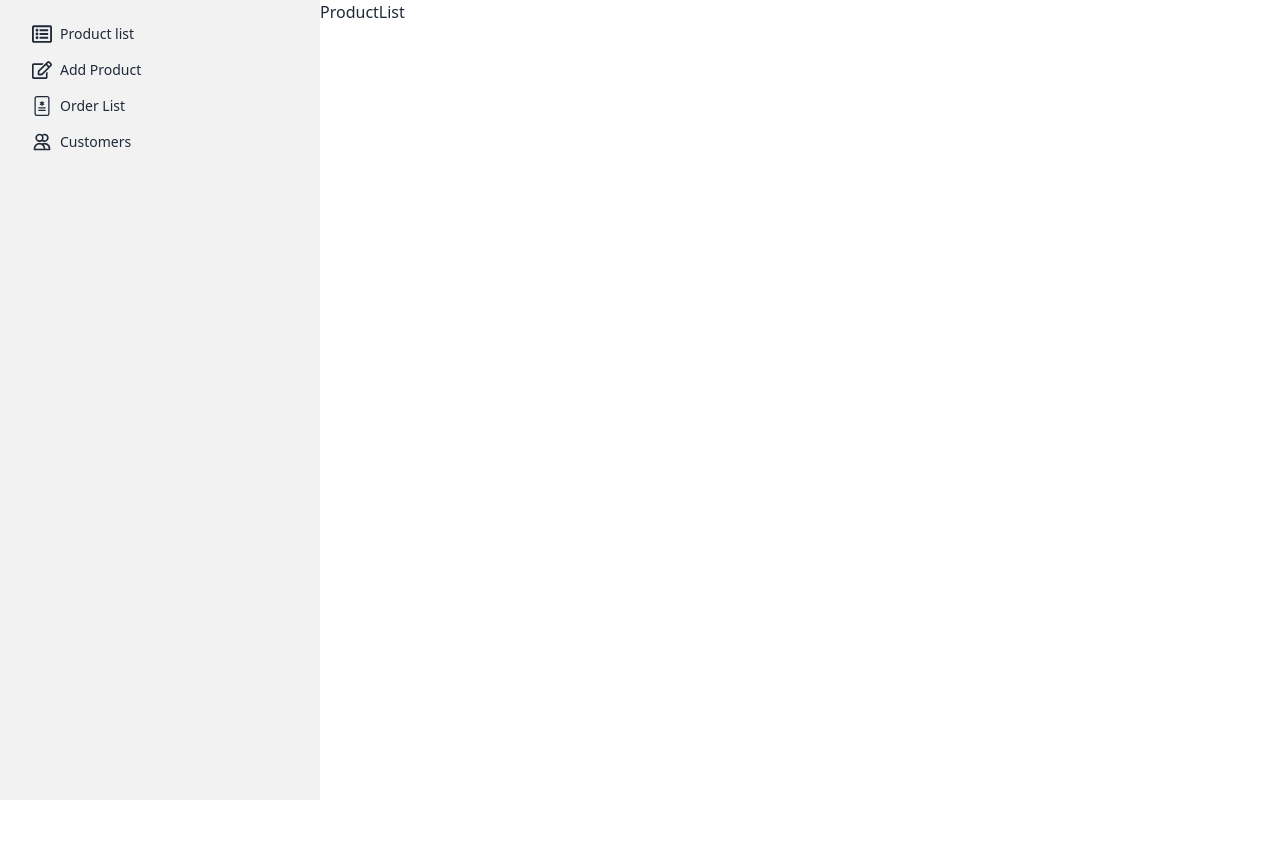
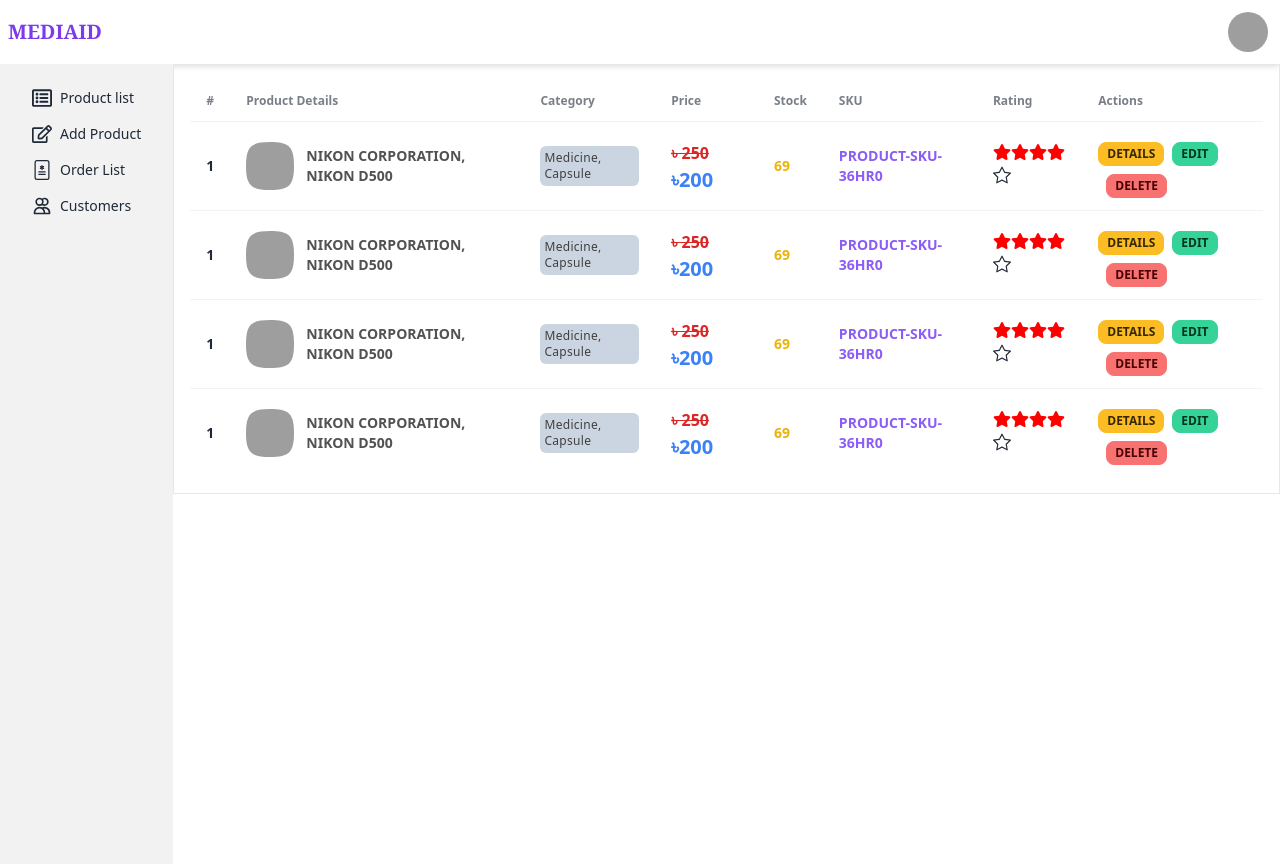
Before and after one commit to Digital-X-part/mediaid_v2_dashboard, a React (Vite) app: page /productList in a window 1280 px wide. Before the commit the page ends 800 px from the top, so only its background shows below. Built offline with nearby package versions, Linux system fonts and the light colour scheme; grey boxes are pictures that could not be loaded.

Commit message:
added navbar and product list page

```diff
--- a/package.json
+++ b/package.json
@@ -14,6 +14,7 @@
     "react-dom": "^18.2.0",
     "react-hook-form": "^7.45.4",
     "react-icons": "^4.10.1",
+    "react-rating": "^2.0.5",
     "react-router-dom": "^6.15.0",
     "sweetalert2": "^11.7.23"
   },
--- /dev/null
+++ b/src/components/ProductListRow.jsx
@@ -0,0 +1,86 @@
+import React from "react";
+import { BsStar } from "react-icons/bs";
+import { FaStar } from "react-icons/fa";
+import Rating from "react-rating";
+import { Link } from "react-router-dom";
+
+const ProductListRow = () => {
+  return (
+    <tr className="overflow-x-scroll w-full">
+      <th>1</th>
+      <td>
+        <div className="flex items-center space-x-3">
+          <div className="avatar">
+            <div className="mask mask-squircle w-12 h-12">
+              <img
+                width={70}
+                height={70}
+                src="https://images.unsplash.com/photo-1584017911766-d451b3d0e843?ixlib=rb-4.0.3&ixid=M3wxMjA3fDB8MHxwaG90by1wYWdlfHx8fGVufDB8fHx8fA%3D%3D&auto=format&fit=crop&w=1169&q=80"
+                alt="Avatar Tailwind CSS Component"
+                className="object-cover"
+              />
+            </div>
+          </div>
+          <Link
+            to={`/dashboard/product-list/1`}
+            className="font-semibold text-neutral-600 hover:text-blue-500">
+            NIKON CORPORATION, NIKON D500
+          </Link>
+        </div>
+      </td>
+      <td>
+        <p className="w-fit bg-slate-300 p-1 rounded-md text-neutral-700 text-xs tracking-wide">
+          Medicine, Capsule
+        </p>
+      </td>
+      <td className="text-xl font-bold text-blue-500">
+        <span className="text-base line-through text-red-600"> ৳ 250</span>{" "}
+        <span className="text-xl">৳200</span>
+      </td>
+      <td className="font-bold text-yellow-500">69</td>
+      <td className="font-semibold text-violet-500">PRODUCT-SKU-36HR0</td>
+      <td>
+        <Rating
+          readonly
+          placeholderRating={4}
+          placeholderSymbol={<FaStar color="red" size={18} />}
+          emptySymbol={<BsStar size={18} />}
+        />
+      </td>
+      <th>
+        <Link
+          href={`/dashboard/product-list/1`}
+          className="btn btn-warning btn-xs w-full lg:w-fit hover:bg-transparent ">
+          details
+        </Link>
+        <label
+          htmlFor={`1`}
+          className="btn btn-success btn-xs w-full lg:w-fit lg:ml-2  hover:bg-inherit my-2">
+          Edit
+        </label>
+
+        {/* Put this part before </body> tag */}
+        <input type="checkbox" id={`1`} className="modal-toggle" />
+        <div className="modal">
+          <div className="modal-box">
+            <label
+              htmlFor={`1`}
+              className="btn btn-sm btn-circle btn-ghost absolute right-2 top-2">
+              ✕
+            </label>
+            {/* <ProductEditForm product={product} /> */}
+          </div>
+        </div>
+
+        <button
+          onClick={() => handleDelete(1)}
+          className="btn btn-error btn-xs w-full lg:w-fit lg:ml-2 hover:bg-inherit">
+          Delete
+        </button>
+      </th>
+      {/* You can open the modal using method */}
+    </tr>
+  );
+};
+
+export default ProductListRow;
--- a/src/pages/Dashboard.jsx
+++ b/src/pages/Dashboard.jsx
@@ -1,7 +1,7 @@
 import React from "react";
 import { Outlet } from "react-router-dom";
 import { BsFileMedical } from "react-icons/bs";
-import { FaRegListAlt, FaRegEdit } from "react-icons/fa";
+import { FaRegListAlt, FaRegEdit, FaBars } from "react-icons/fa";
 import { HiOutlineUsers } from "react-icons/hi";
 import { Link } from "react-router-dom";
 
@@ -30,20 +30,55 @@
 
 const DashBoard = () => {
   return (
+    <div >
+      <div className="navbar bg-base-100 shadow-md">
+        <div className="flex-1">
+          <a className="text-xl uppercase font-serif font-bold text-violet-600">
+            Mediaid
+          </a>
+        </div>
+        <div className="flex-none">
+          <div className="dropdown dropdown-end">
+            <div className="flex items-center gap-2">
+              <label tabIndex={0} className="btn btn-ghost btn-circle avatar">
+                <div className="w-10 rounded-full">
+                  <img src="https://avatars.githubusercontent.com/u/92625151?v=4" />
+                </div>
+              </label>
+              <label
+                htmlFor="my-drawer-2"
+                className="btn drawer-button btn-outline lg:hidden">
+                <FaBars size={20} />
+              </label>
+            </div>
+            <ul
+              tabIndex={0}
+              className="menu menu-sm dropdown-content mt-3 z-[1] p-2 shadow bg-base-100 rounded-box w-52">
+              <li>
+                <a className="justify-between">
+                  Profile
+                  <span className="badge">New</span>
+                </a>
+              </li>
+              <li>
+                <a>Settings</a>
+              </li>
+              <li>
+                <a>Logout</a>
+              </li>
+            </ul>
+          </div>
+        </div>
+      </div>
       <div className="drawer lg:drawer-open">
         <input id="my-drawer-2" type="checkbox" className="drawer-toggle" />
         <div className="drawer-content ">
           {/* Page content here */}
           <Outlet />
-        <label
-          htmlFor="my-drawer-2"
-          className="btn btn-primary drawer-button lg:hidden">
-          Open drawer
-        </label>
         </div>
         <div className="drawer-side">
           <label htmlFor="my-drawer-2" className="drawer-overlay"></label>
-        <ul className="menu p-4 w-80 h-full bg-base-200 text-base-content">
+          <ul className="menu p-4 w-fit h-full bg-base-200 text-base-content">
             {/* Sidebar content here */}
             {dashboardRouteList.map((dashboardRoute) => (
               <li>
@@ -55,6 +90,7 @@
           </ul>
         </div>
       </div>
+    </div>
   );
 };
 
--- a/src/pages/products/ProductList.jsx
+++ b/src/pages/products/ProductList.jsx
@@ -1,9 +1,33 @@
-import React from 'react'
+import ProductListRow from "../../components/ProductListRow";
 
 const ProductList = () => {
   return (
-    <div>ProductList</div>
-  )
-}
+    <div className="border w-screen lg:w-full ">
+      <div className="p-4">
+        <div className="overflow-x-auto">
+          <table className="table table-compact ">
+            <thead>
+              <tr>
+                <th>#</th>
+                <th>Product Details</th>
+                <th>Category</th>
+                <th>Price</th>
+                <th>Stock</th>
+                <th>SKU</th>
+                <th>Rating</th>
+                <th>Actions</th>
+              </tr>
+            </thead>
+            <tbody>
+              {[1, 2, 3, 4].map((item) => (
+                <ProductListRow />
+              ))}
+            </tbody>
+          </table>
+        </div>
+      </div>
+    </div>
+  );
+};
 
-export default ProductList
+export default ProductList;
```
Also changed, not shown: 1 other file (tests, documents, lock files or other folders). Lines whose indentation alone changed are shown as unchanged.
